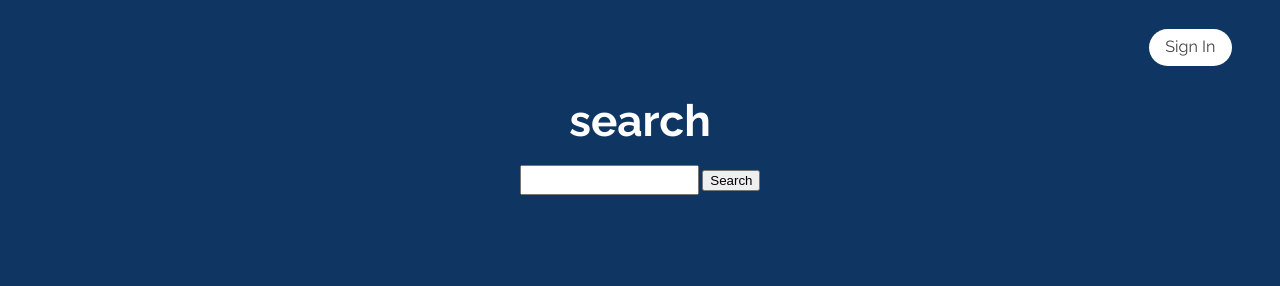
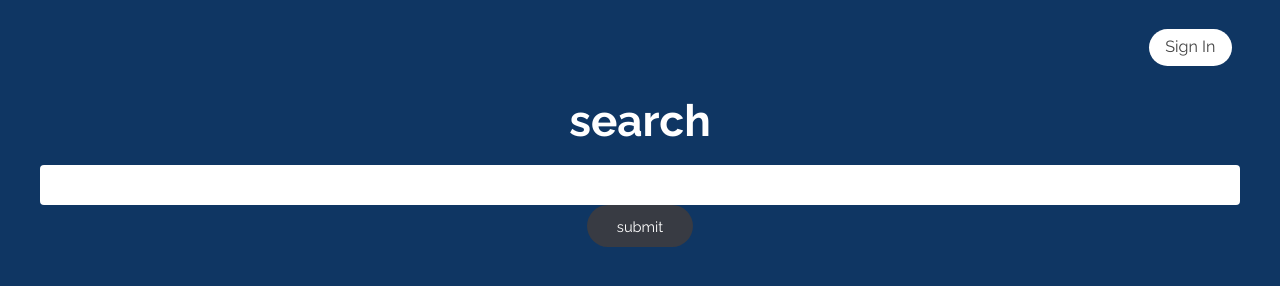
Before and after one commit to jeremiahfernandezzzz/nightlifeCoordinationApp, a website: page public/views/results.html in a window 1280 px wide. Drawn offline with Linux system fonts and the light colour scheme.

Commit message:
🚝🏜 Checkpoint server.js:491517 public/views/results.html:491517

```diff
--- a/public/views/results.html
+++ b/public/views/results.html
@@ -39,9 +39,9 @@
 					<header class="major">
 						<h2>search</h2>
 						<p>
-              <form action="/" method="post">
-                <input type="search" id="mySearch" name="qwe">
-                <button>Search</button>
+              <form action="/search" method="get">
+                <input type="text" id="mySearch">
+                <input type="Submit" class="button special" value="submit">
               </form>
             </p>
 					</header>
--- a/server.js
+++ b/server.js
@@ -92,7 +92,7 @@ app.get("/logout", function(request, response){
   response.redirect('/');
 })
 
-app.post("/", function(request,response){
+app.get("/search", function(request,response){
   var bus = {};
   client.search({
     term:'bars',
```
